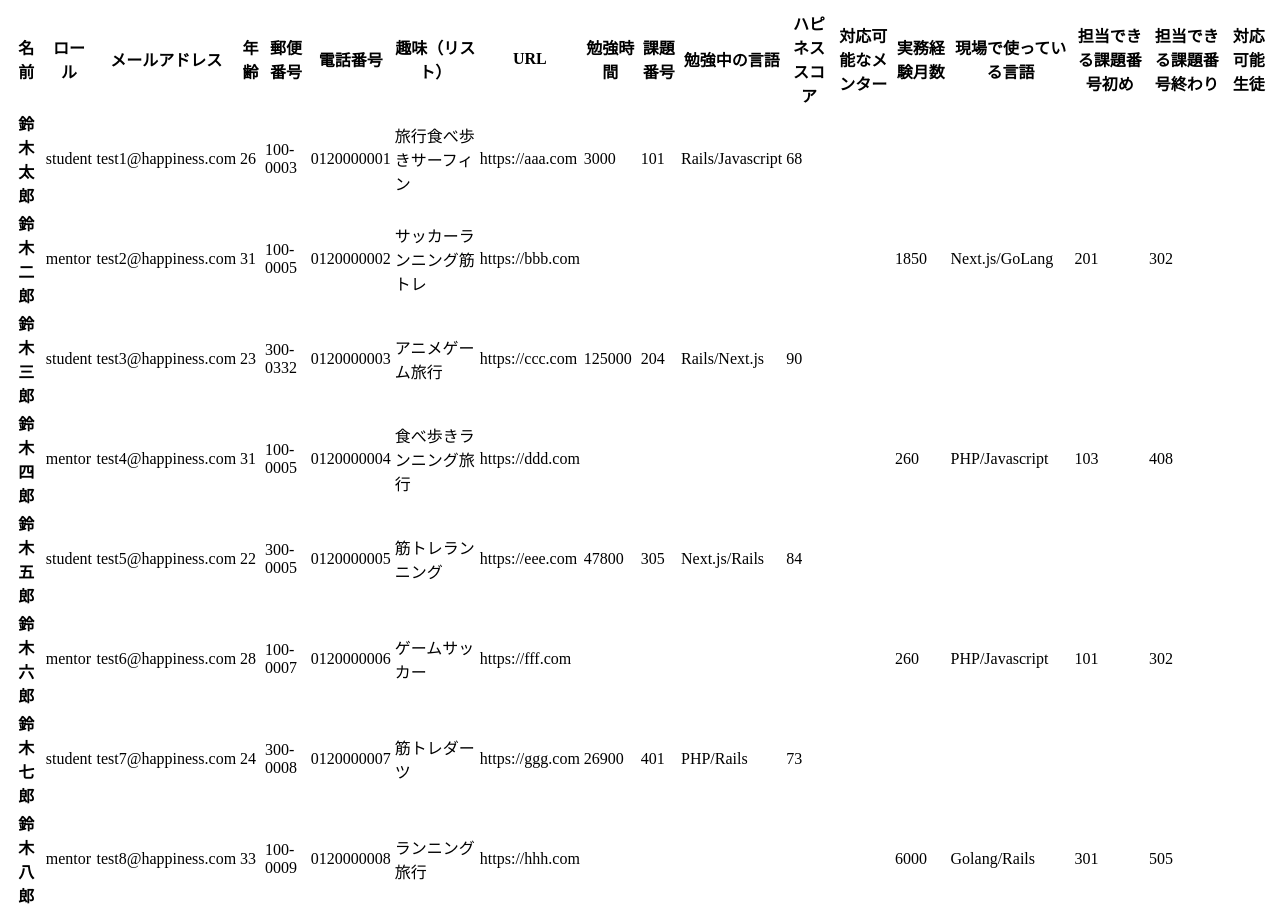
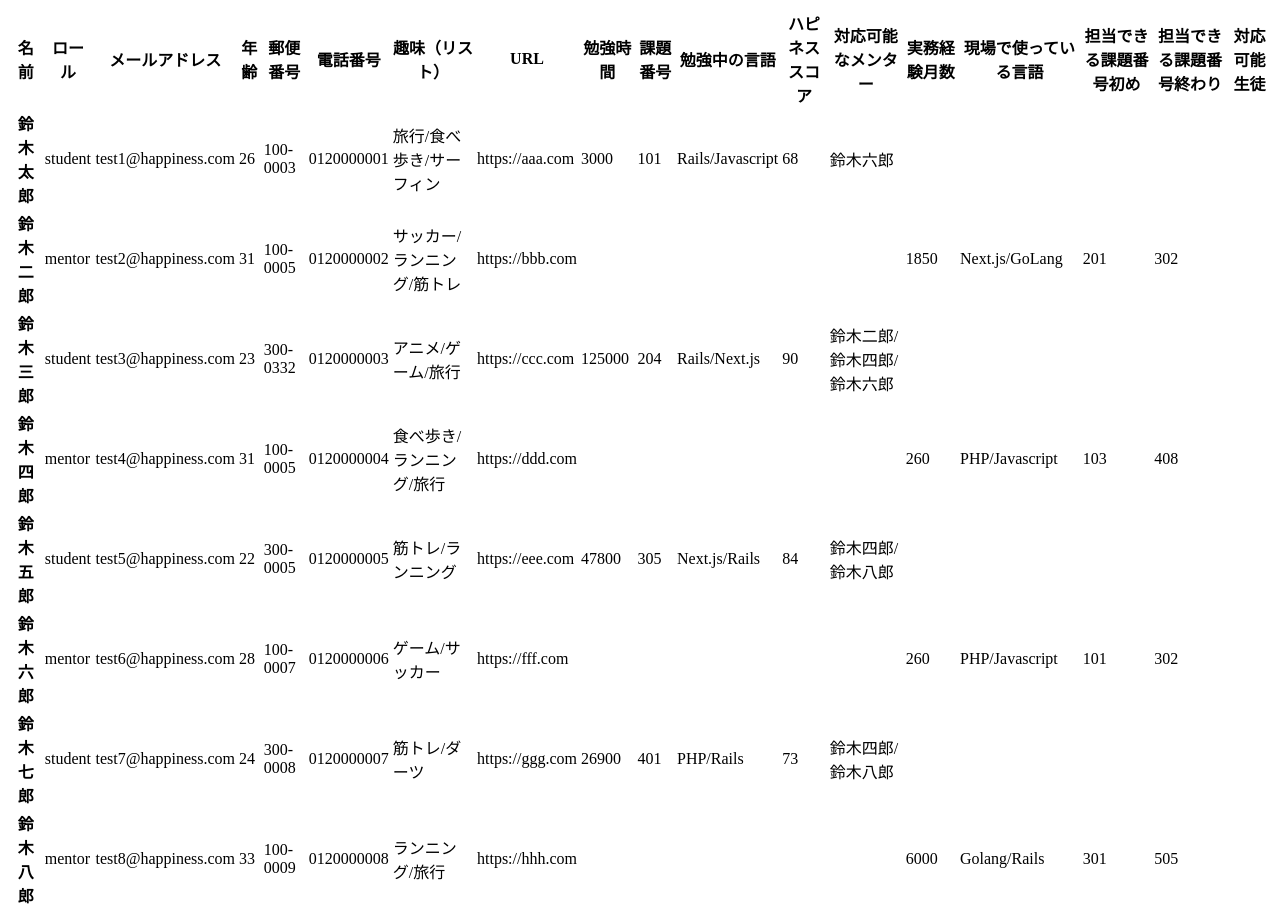
Before and after one commit to umedanaoyuki/hc_practice, a React (Vite) app in the folder react_typescript/: page / in a window 1280 px wide. Built offline with nearby package versions, Linux system fonts and the light colour scheme.

Commit message:
feat: 対応可能メンターの表示ロジックの実装

```diff
--- a/react_typescript/src/App.tsx
+++ b/react_typescript/src/App.tsx
@@ -1,4 +1,4 @@
-import { useState } from "react";
+import { useEffect, useState } from "react";
 import { StudentDataType } from "./type/StudentDataType";
 import { USER_LIST } from "./api/userList";
 import { MentorDataType } from "./type/MentorDataType";
@@ -7,7 +7,64 @@ function App() {
   const [userListData, setUserListData] =
     useState<(MentorDataType | StudentDataType)[]>(USER_LIST);
 
+  // 生徒の情報
+  const [studentsData, setStudentsData] = useState<StudentDataType[]>([]);
+  // メンター情報
+  const [mentorsData, setMentorsData] = useState<MentorDataType[]>([]);
+
+  useEffect(() => {
+    userListData.forEach((data) => {
+      if (data.role === "student") {
+        setStudentsData((prevStudent) => [
+          ...prevStudent,
+          data as StudentDataType,
+        ]);
+      } else {
+        setMentorsData((prevMentor) => [...prevMentor, data as MentorDataType]);
+      }
+    });
+  }, [userListData]);
+
+  /**
+   * 対応可能なメンター
+   */
+  const handleAvailableMentor = (data: StudentDataType) => {
+    const mentorsArray: string[] = [];
+
+    mentorsData.forEach((mentorData) => {
+      if (
+        mentorData.availableStartCode <= data.taskCode &&
+        mentorData.availableEndCode >= data.taskCode
+      ) {
+        mentorsArray.push(mentorData.name);
+      }
+    });
+
+    // 重複した要素の削除
+    const uniqueMentorsArray = mentorsArray.filter((elm, index) => {
+      return mentorsArray.indexOf(elm) === index;
+    });
+
+    return uniqueMentorsArray.join("/");
+  };
+
+  /**
+   * 対応可能な生徒
+   */
+  const hanleAvailableStudent = (data: MentorDataType) => {};
+
+  // console.log(studentsData);
+
+  // console.log(mentorsData);
+
+  /**
+   * APIレスポンスの表示
+   */
   const handleDisplayData = userListData.map((data) => {
+    if (data.role === "student") {
+      handleAvailableMentor(data);
+    }
+
     return (
       <tr key={data.id}>
         <th scope="row">{data.name}</th>
@@ -16,7 +73,7 @@ function App() {
         <td>{data.age}</td>
         <td>{data.postCode}</td>
         <td>{data.phone}</td>
-        <td>{data.hobbies}</td>
+        <td>{data.hobbies.join("/")}</td>
         <td>{data.url}</td>
         {/* studyMinutes と taskCode が存在する場合のみ表示 */}
         {data.role === "student" ? (
@@ -26,7 +83,7 @@ function App() {
             <td>{data.studyLangs.join("/")}</td>
             <td>{data.score}</td>
             {/* 対応可能なメンター */}
-            {/* <td>{data.score}</td> */}
+            <td>{handleAvailableMentor(data)}</td>
           </>
         ) : (
           <>
```
